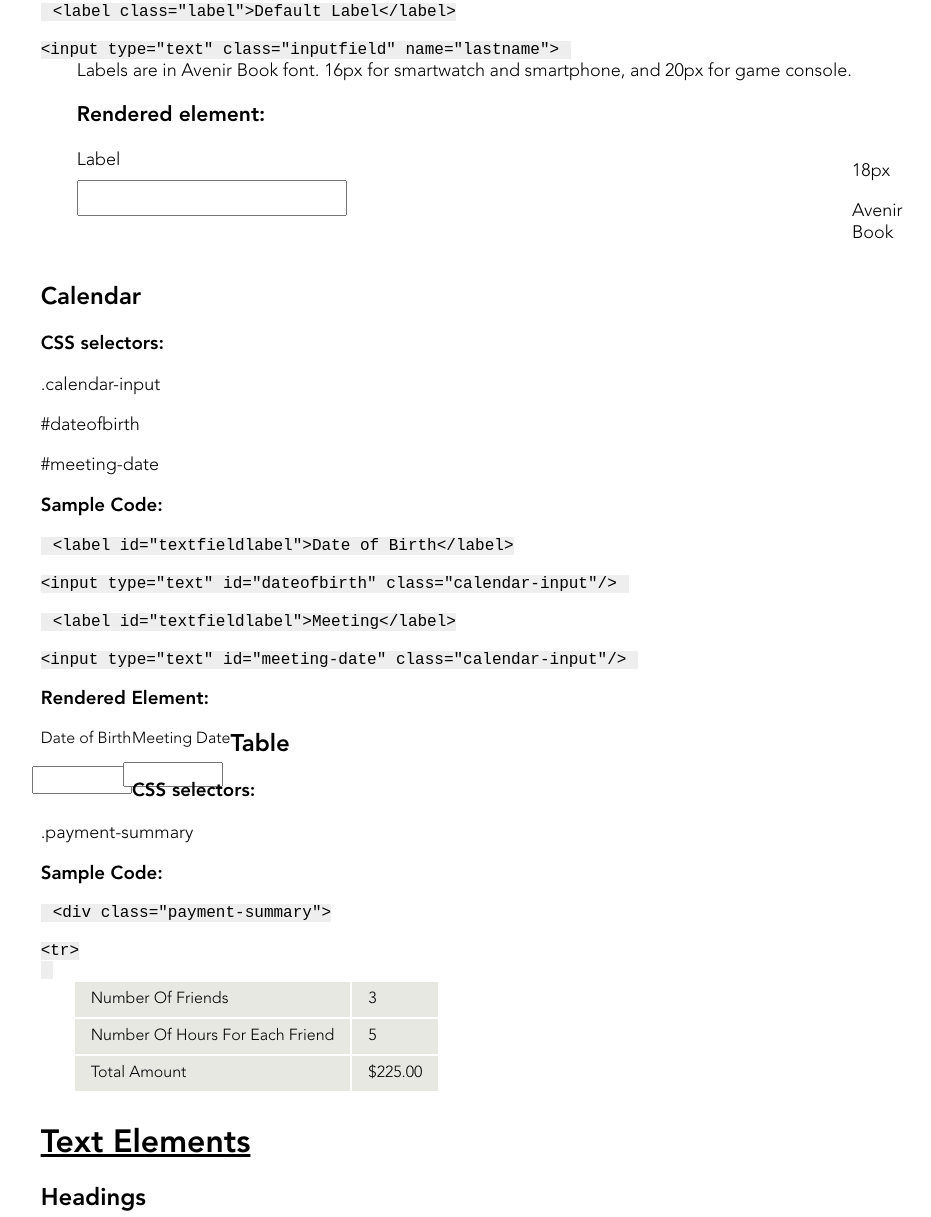
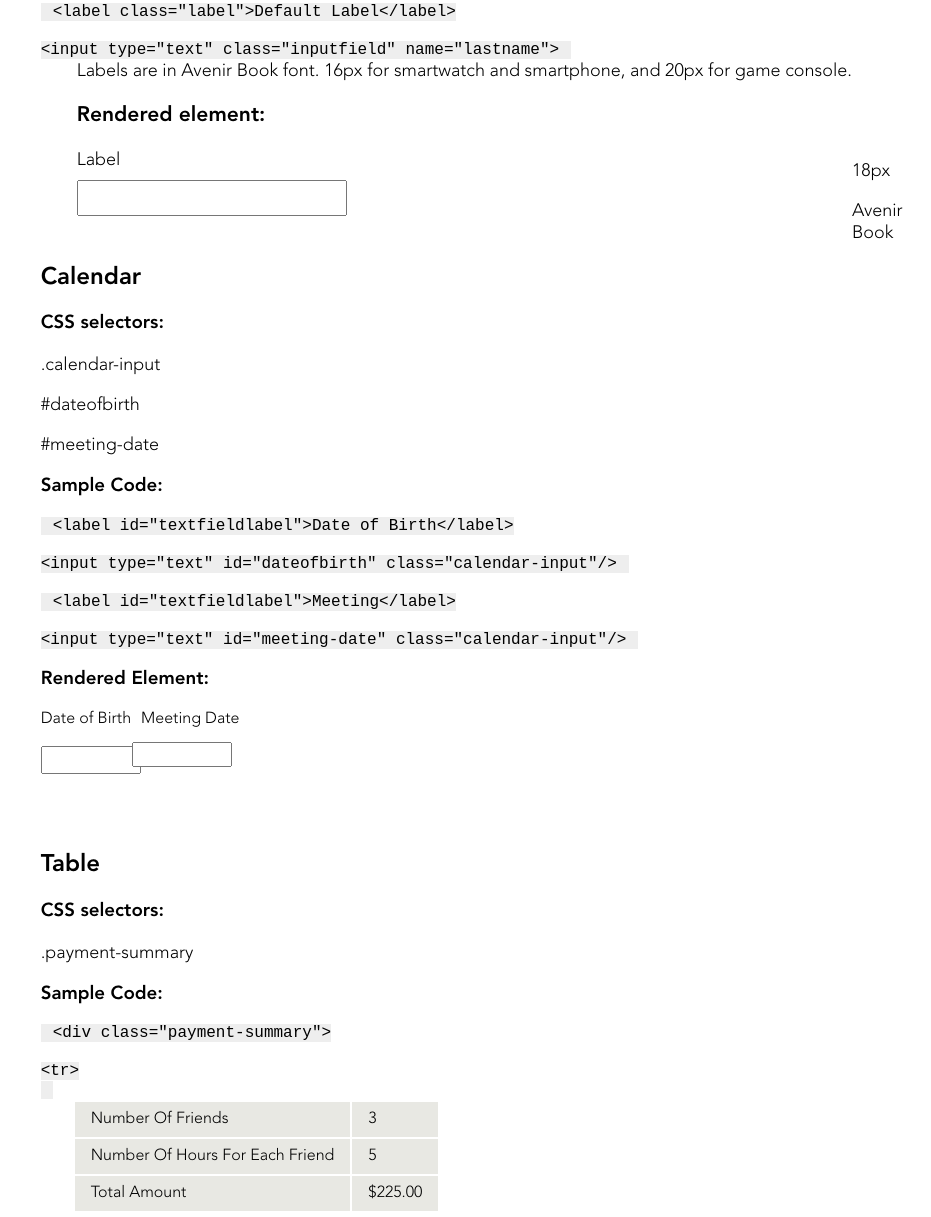
Before and after one commit to Keichoro/iat339-project2-team_droid, a plain HTML site: page Style Guide/styleguide.html in a window 1280 px wide. Shown: the part 2305-3522 px from the top of the page, without its empty margins (279-1210 px from the left). Drawn offline with nearby package versions, Linux system fonts and the light colour scheme.

Commit message:
Fixed positioning of date of birth textfield

```diff
--- a/Style Guide/css/main.css
+++ b/Style Guide/css/main.css
@@ -34,6 +34,7 @@ a:hover{
 
 #table{
   margin-left: 0em;
+  margin-top: 10em;
 }
 
 /* descriptive colors used to highlight specific colors for each element */
@@ -918,7 +919,7 @@ display: inline-block;
 }
 
 #dateofbirth{
-  margin-left: -5.5em;
+  margin-left: -5em;
   font-size: 18px;
   width: 100px;
 }
@@ -1194,6 +1195,11 @@ display: inline-block;
   margin-bottom: 1em;
 }
 
+.birth > label{
+  margin-left: 2.25em;
+  float: left;
+}
+
 .number-of-hours > #hours{
   margin-top: 3em;
   margin-left: -12.75em;
--- a/Style Guide/styleguide.html
+++ b/Style Guide/styleguide.html
@@ -215,7 +215,7 @@
 
           </section>
 
-          <section id="calendar" class="meeting-date">
+          <section id="calendar">
             <h2>Calendar</h2>
 
             <h3>CSS selectors:</h3>
```
